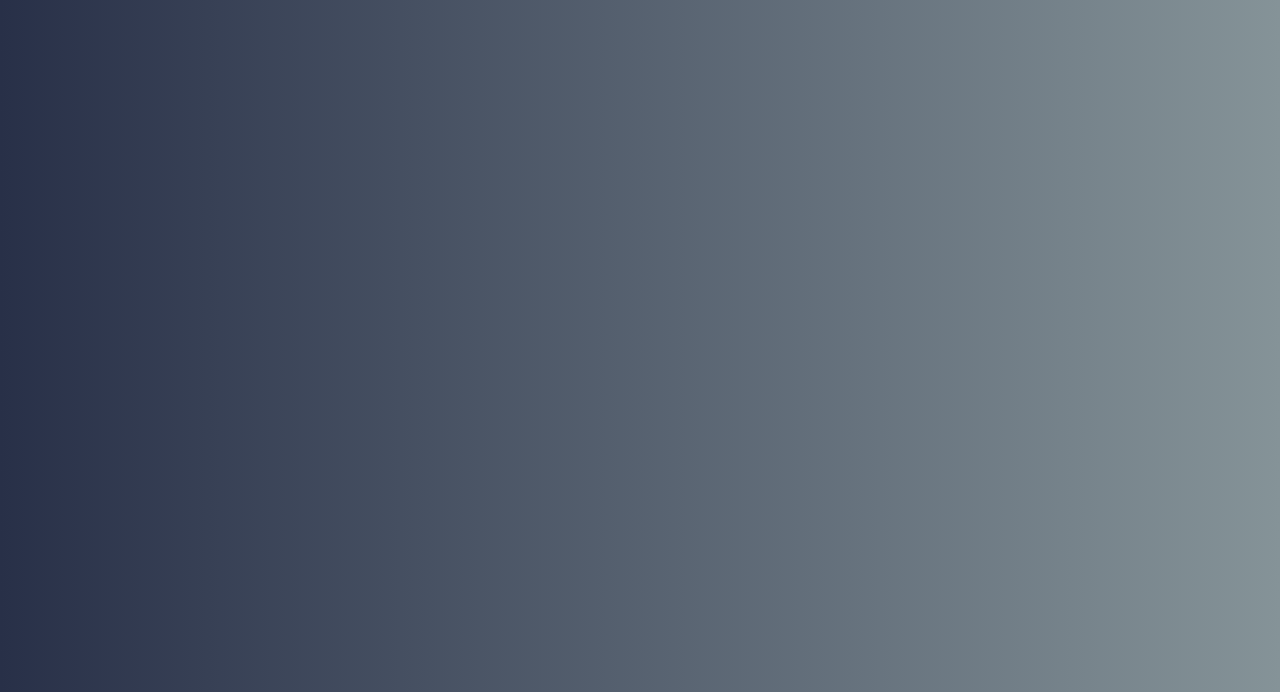
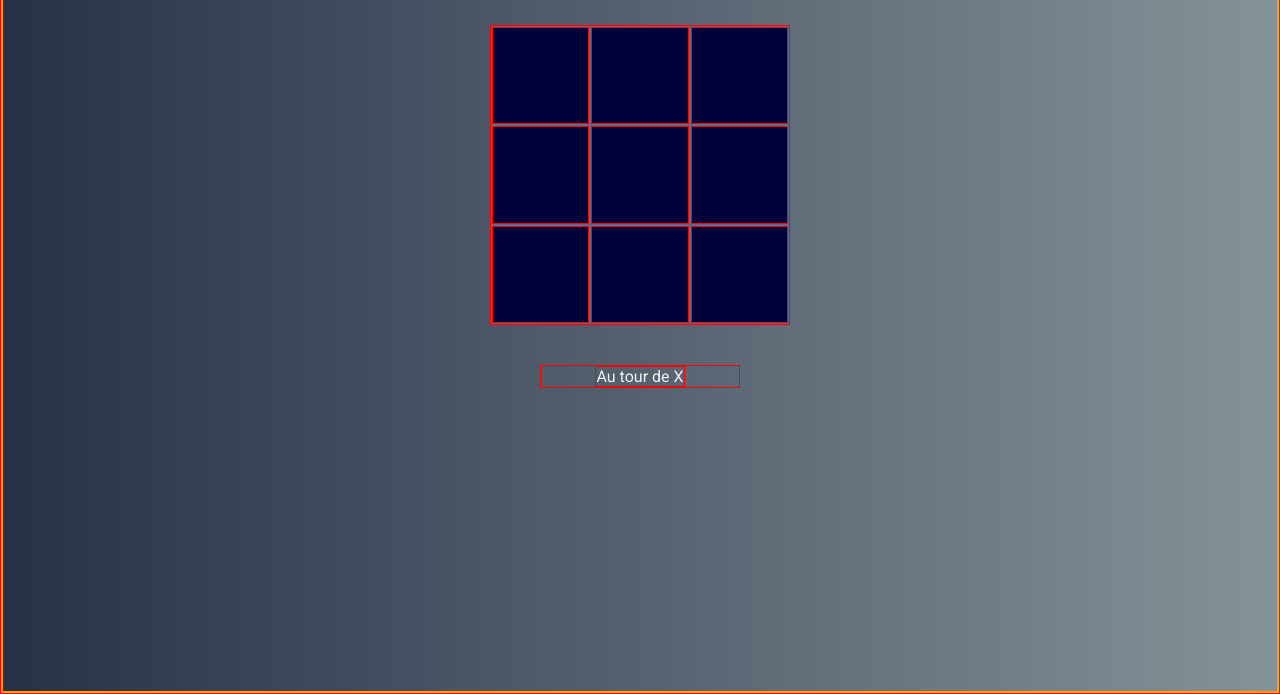
Before and after one commit to Nathan-Simonnet/morpion-1.0, a plain HTML site: page index.html in a window 1280 px wide. Shown: the part 108-802 px from the top of the page. Drawn offline with Linux system fonts and the light colour scheme.

Commit message:
Html/css done. JS selectors done. todo: well, game logic

```diff
--- a/app.js
+++ b/app.js
@@ -1,5 +1,6 @@
-const currentGame = ["","","","","","","","",""];
 
+
+const currentGame = ["", "", "", "", "", "", "", "", ""];
 
 const winningCombinations = [
     [0, 1, 2],
@@ -11,3 +12,30 @@ const winningCombinations = [
     [0, 4, 8],
     [2, 4, 6]
 ]
+
+
+let currentPlayer = "X";
+
+function switchPlayer() {
+    currentPlayer === "X" ? currentPlayer = "O" : currentPlayer = "X"
+}
+
+const grid = document.querySelector('.grid');
+const square = document.querySelector('.square');
+const marker = document.querySelector('.marker');
+
+console.log(grid, square, marker)
+
+
+function gridHandler(e) {
+    if(e.target.classList.contains("marker")){
+        const squarreElement = e.target;
+        const squarreNumber = squarreElement.dataset.number;
+        squarreElement.classList.add('clicked')
+        console.log(squarreElement, squarreNumber);
+        squarreElement.textContent = currentPlayer;
+        switchPlayer()
+    }
+}
+
+grid.addEventListener('click', gridHandler);
--- a/index.html
+++ b/index.html
@@ -14,6 +14,21 @@
     />
   </head>
   <body>
+    <h1>Tic tac toe</h1>
+    <div class="grid">
+      <div class="square" data-number="1" id="1"><p data-number="1" class="marker"></p></div>
+      <div class="square" data-number="2" id="2"><p data-number="2" class="marker"></p></div>
+      <div class="square" data-number="3" id="3"><p data-number="3" class="marker"></p></div>
+      <div class="square" data-number="4" id="4"><p data-number="4" class="marker"></p></div>
+      <div class="square" data-number="5" id="5"><p data-number="5" class="marker"></p></div>
+      <div class="square" data-number="6" id="6"><p data-number="6" class="marker"></p></div>
+      <div class="square" data-number="7" id="7"><p data-number="7" class="marker"></p></div>
+      <div class="square" data-number="8" id="8"><p data-number="8" class="marker"></p></div>
+      <div class="square" data-number="9" id="9"><p data-number="9" class="marker"></p></div>
+    </div>
+    <div class="message-container">
+      <p>Au tour de X</p>
+    </div>
 
     <script src="app.js"></script>
   </body>
--- a/style.css
+++ b/style.css
@@ -1,12 +1,77 @@
-*, ::before, ::after {
+*,
+::before,
+::after {
     box-sizing: border-box;
     margin: 0;
     padding: 0;
+    border: 1px solid red;
 }
 
 body {
+    min-height: 100vh;
     font-family: Roboto, Helvetica, sans-serif;
     background: linear-gradient(to right, #283048, #859398);
     color: #f1f1f1;
     padding: clamp(20px, 5vw, 50px) 10px 10px;
+    border: 2px solid orange;
+    display: flex;
+    flex-direction: column;
+    justify-content: start;
+    align-items: center;
 }
+
+h1,
+.message-container {
+    display: flex;
+    justify-content: center;
+    align-items: center;
+
+    text-align: center;
+}
+
+.grid {
+    display: grid;
+    grid-template-columns: repeat(3, 1fr);
+    grid-template-rows: repeat(3, 1fr);
+
+    max-width: 600px;
+    max-height: 600px;
+
+    min-width: 300px;
+    min-height: 300px;
+    /*
+    width: clamp(300px, 50%, 600px);
+    height: clamp(300px, 50%, 600px); */
+    margin: 40px;
+}
+
+.square {
+    display: flex;
+    justify-content: center;
+    align-items: center;
+
+    background: #000038;
+    border: 1px solid #ffffff66;
+
+    cursor: pointer;
+}
+
+.marker {
+    display: flex;
+    justify-content: center;
+    align-items: center;
+
+    width: 100%;
+    height: 100%;
+    font-size: 2em;
+}
+
+.marker.clicked {
+    pointer-events: none;
+    user-select: none;
+}
+
+.message-container {
+    min-width: 200px;
+    font-size: 1rem;
+}
```
